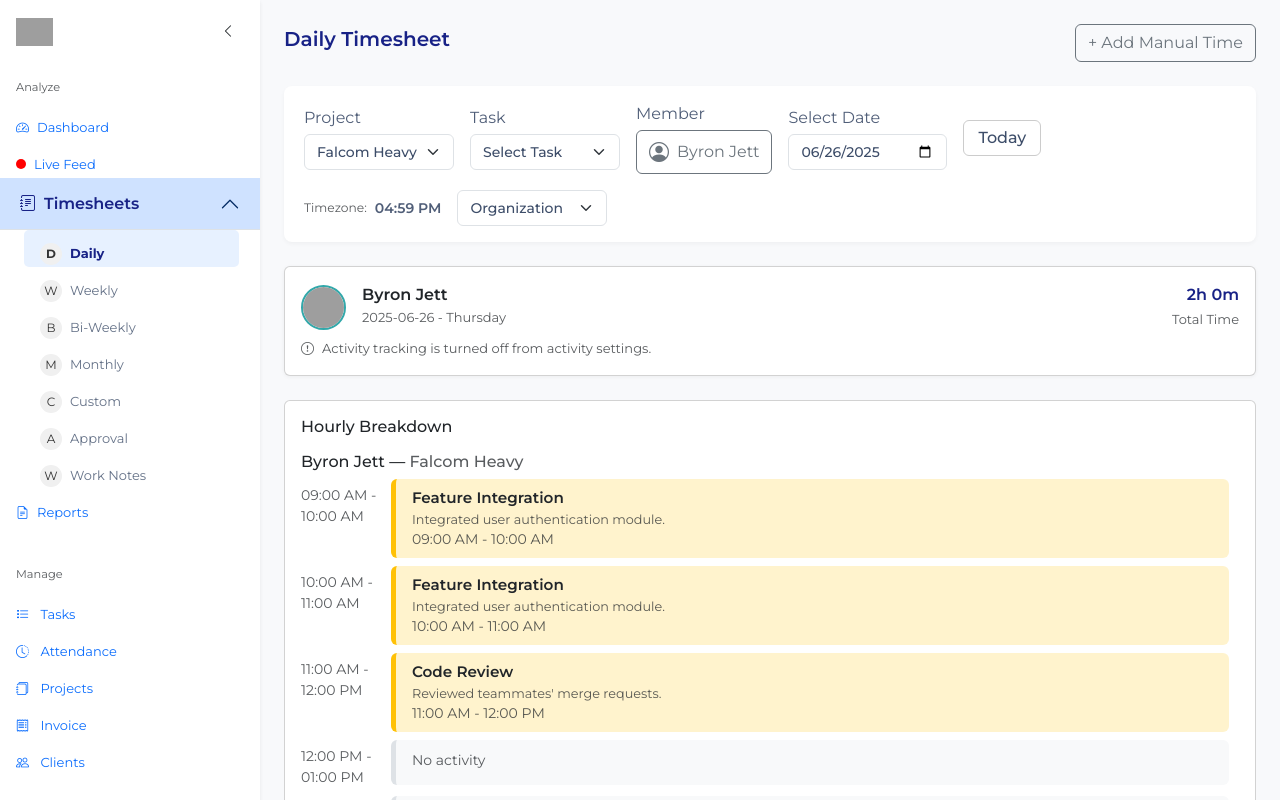
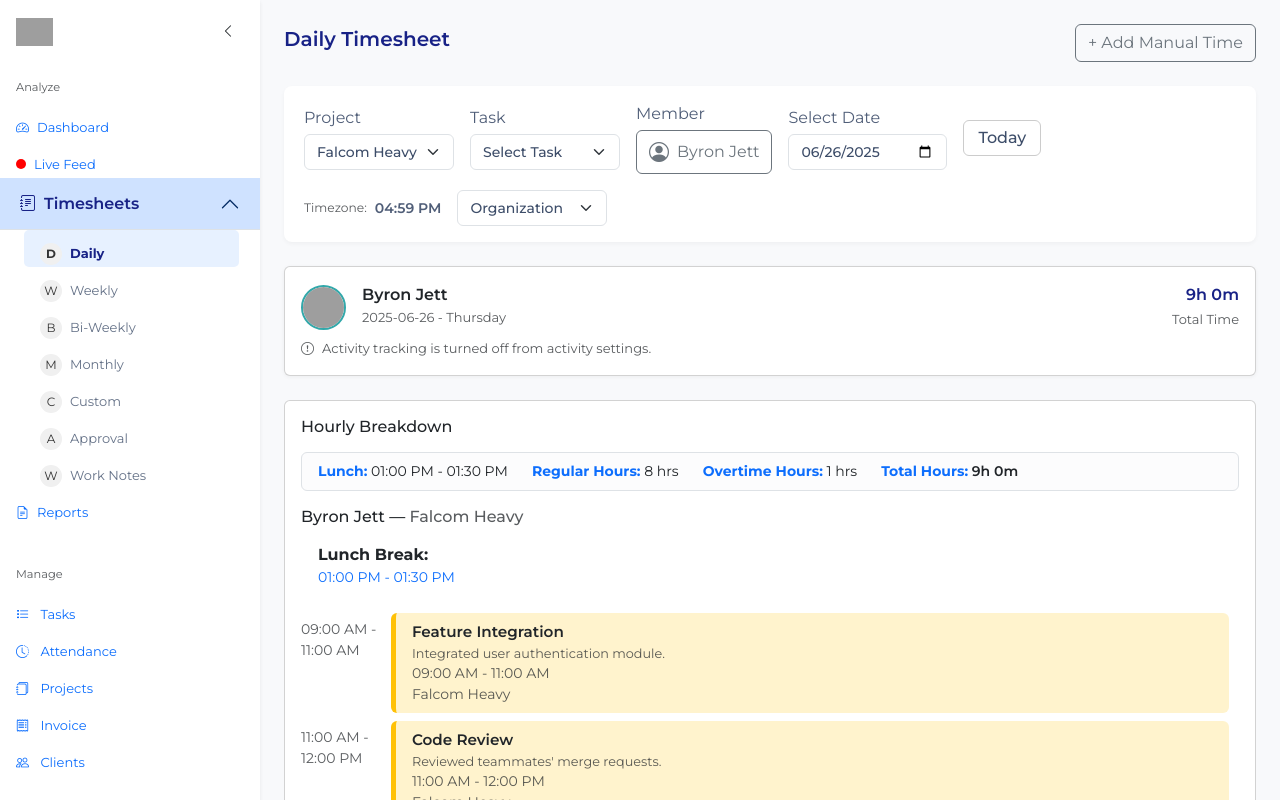
Before and after one commit to BHOGESH4I9/Employee-TimeSheets, a React (Vite) app: page /timesheet/daily in a window 1280 px wide. Shown: the top 800 px of the page. Built offline with nearby package versions, Linux system fonts and the light colour scheme; grey boxes are pictures that could not be loaded.

Commit message:
Added new feactures for the page

```diff
--- a/src/pages/DailyTimesheet/DailyTimesheet.jsx
+++ b/src/pages/DailyTimesheet/DailyTimesheet.jsx
@@ -31,12 +31,6 @@ const DailyTimesheet = ({ collapsed }) => {
         project: proj.project,
       }))
     );
-  };
-
-  const getTaskByValue = (value) => {
-    if (!selectedMember || !value) return null;
-    const [pIdx, tIdx] = value.split('-').map(Number);
-    return selectedMember.projects?.[pIdx]?.tasks?.[tIdx] || null;
   };
 
   return (
@@ -172,10 +166,14 @@ const DailyTimesheet = ({ collapsed }) => {
               <small className="text-muted">{selectedDate} - {new Date(selectedDate).toLocaleDateString('en-US', { weekday: 'long' })}</small>
             </div>
           </div>
+            {selectedMember && (
                 <div className="text-end">
-            <div className="fw-semibold">2h 0m</div>
+                  <div className="fw-semibold">
+                    {Math.floor(selectedMember.totalHours)}h {Math.round((selectedMember.totalHours % 1) * 60)}m
+                  </div>
                   <small className="text-muted">Total Time</small>
                 </div>
+              )}
           </div>
         <div className="text-muted mt-2 small">
           <i className="bi bi-exclamation-circle me-2"></i>
@@ -187,72 +185,184 @@ const DailyTimesheet = ({ collapsed }) => {
         <div className="card p-3">
           <h6 className="mb-3">Hourly Breakdown</h6>
           {selectedMember ? (
-            selectedMember.projects?.map((proj, pIdx) => (
+            <>
+              {/* Member Summary */}
+             <div className="mb-3 px-3 py-2 border rounded bg-light-subtle d-flex flex-wrap gap-4 align-items-center small">
+              <div>
+                <strong className="text-primary">Lunch:</strong>{" "}
+                <span className="text-dark">
+                  {new Date(selectedMember.lunchStart).toLocaleTimeString([], { hour: '2-digit', minute: '2-digit' })} -{" "}
+                  {new Date(selectedMember.lunchEnd).toLocaleTimeString([], { hour: '2-digit', minute: '2-digit' })}
+                </span>
+              </div>
+              <div>
+                <strong className="text-primary">Regular Hours:</strong>{" "}
+                <span className="text-dark">{selectedMember.regularHours} hrs</span>
+              </div>
+              <div>
+                <strong className="text-primary">Overtime Hours:</strong>{" "}
+                <span className="text-dark">{selectedMember.overtimeHours} hrs</span>
+              </div>
+              <div>
+                <strong className="text-primary">Total Hours:</strong>{" "}
+                <span className="fw-semibold">
+                  {Math.floor(selectedMember.totalHours)}h {Math.round((selectedMember.totalHours % 1) * 60)}m
+                </span>
+              </div>
+            </div>
+              {selectedMember.projects?.map((proj, pIdx) => (
                 <div key={pIdx} className="employee-hourly mb-4">
                   <h6 className="mb-2">
                     {selectedMember.name} — <span className="text-muted">{proj.project}</span>
                   </h6>
+
+                  {/* Currently Working On block */}
+                  {(() => {
+                    const currentTime = new Date();
+                    const currentHour = currentTime.getHours() + currentTime.getMinutes() / 60;
+
+                    const currentTask = proj.tasks?.find((task) => (
+                      currentHour >= task.startHour && currentHour < task.endHour
+                    ));
+
+                    if (currentTask) {
+                      const formattedStart = new Date(2025, 0, 1, Math.floor(currentTask.startHour)).toLocaleTimeString([], {
+                        hour: '2-digit', minute: '2-digit'
+                      });
+                      const formattedEnd = new Date(2025, 0, 1, Math.ceil(currentTask.endHour)).toLocaleTimeString([], {
+                        hour: '2-digit', minute: '2-digit'
+                      });
+
+                      return (
+                        <div className="alert alert-current-task py-2 px-3 mb-3">
+                          <strong>Currently Working On:</strong> {currentTask.title} <span className="text-muted">({proj.project})</span>
+                          <div className="small text-muted">
+                            {formattedStart} - {formattedEnd}
+                          </div>
+                        </div>
+                      );
+                    }
+                    return null;
+                  })()}
+
+                  {/* Lunch Break block */}
+                  {selectedMember.lunchStart && selectedMember.lunchEnd && (() => {
+                    const lunchStart = new Date(selectedMember.lunchStart);
+                    const lunchEnd = new Date(selectedMember.lunchEnd);
+
+                    const formattedLunchStart = lunchStart.toLocaleTimeString([], {
+                      hour: '2-digit', minute: '2-digit'
+                    });
+                    const formattedLunchEnd = lunchEnd.toLocaleTimeString([], {
+                      hour: '2-digit', minute: '2-digit'
+                    });
+
+                    return (
+                      <div className="alert alert-lunch py-2 px-3 mb-3">
+                        <strong>Lunch Break:</strong>
+                        <div className="small text-primary">
+                          {formattedLunchStart} - {formattedLunchEnd}
+                        </div>
+                      </div>
+                    );
+                  })()}
+
                   <div className="schedule-grid">
-                  {Array.from({ length: 15 }, (_, i) => {
-                    const hour = 9 + i;
-                    const startHour = new Date(proj.startDate).getHours();
-                    const endHour = new Date(proj.endDate).getHours();
+                    {(() => {
+                      const blocks = [];
+                      const hours = Array.from({ length: 15 }, (_, i) => 9 + i); // 9 AM to 11 PM
+                      let lastTask = null;
+                      let blockStart = null;
 
-                    const isWorked = hour >= startHour && hour < endHour;
+                      const pushBlock = (task, start, end) => {
+                        const formattedStart = new Date(2025, 0, 1, start).toLocaleTimeString([], {
+                          hour: '2-digit', minute: '2-digit'
+                        });
+                        const formattedEnd = new Date(2025, 0, 1, end).toLocaleTimeString([], {
+                          hour: '2-digit', minute: '2-digit'
+                        });
 
+                        if (task || !selectedTaskIndex) {
+                          const isLunchBlock = selectedMember.lunchStart && selectedMember.lunchEnd &&
+                            start >= new Date(selectedMember.lunchStart).getHours() &&
+                            end <= new Date(selectedMember.lunchEnd).getHours();
+
+                          const isCurrentTask = (() => {
+                            const currentTime = new Date();
+                            const currentHour = currentTime.getHours() + currentTime.getMinutes() / 60;
+                            return task && currentHour >= task.startHour && currentHour < task.endHour;
+                          })();
+
+                          blocks.push(
+                            <div key={`${start}-${end}-${task?.title || 'free'}`} className="hour-block d-flex align-items-start mb-2">
+                              <div className="hour-label text-muted" style={{ width: '100px' }}>
+                                {formattedStart} - {formattedEnd}
+                              </div>
+                              <div className={`hour-task rounded w-100 px-3 py-2 ${
+                                isLunchBlock ? 'lunch-block' :
+                                isCurrentTask ? 'highlight-task alert-current-task' :
+                                task ? (
+                                  selectedTaskIndex && `${pIdx}-${proj.tasks.indexOf(task)}` !== selectedTaskIndex
+                                    ? 'worked'
+                                    : 'highlight-task') : 'not-worked'
+                              }`}>
+                                {isLunchBlock ? (
+                                  <>
+                                    <div className="task-title fw-semibold">Lunch Break</div>
+                                    <div className="task-time small text-muted">{formattedStart} - {formattedEnd}</div>
+                                  </>
+                                ) : task ? (
+                                  <>
+                                    <div className="task-title fw-semibold">{task.title}</div>
+                                    <div className="task-desc small text-muted">{task.description}</div>
+                                    <div className="task-time small text-muted">{formattedStart} - {formattedEnd}</div>
+                                    <div className="task-project small text-muted"><i>{proj.project}</i></div>
+                                  </>
+                                ) : (
+                                  !selectedTaskIndex && <small className="text-muted">No activity</small>
+                                )}
+                              </div>
+                            </div>
+                          );
+                        }
+                      };
+
+                      hours.forEach((hour, i) => {
                         const matchedTask = proj.tasks?.find((task, tIdx) => {
                           const taskValue = `${pIdx}-${tIdx}`;
                           return (
                             hour >= Math.floor(task.startHour) &&
                             hour < Math.ceil(task.endHour) &&
-                        (selectedTaskIndex === null || selectedTaskIndex === taskValue)
+                            (!selectedTaskIndex || selectedTaskIndex === taskValue)
                           );
                         });
 
-                    const formattedHour = new Date(2025, 0, 1, hour).toLocaleTimeString([], {
-                      hour: '2-digit', minute: '2-digit'
-                    });
-                    const formattedNext = new Date(2025, 0, 1, hour + 1).toLocaleTimeString([], {
-                      hour: '2-digit', minute: '2-digit'
+                        const isSameAsLast =
+                          lastTask && matchedTask &&
+                          matchedTask.title === lastTask.title &&
+                          matchedTask.description === lastTask.description;
+
+                        if (isSameAsLast) {
+                          // Continue same block
+                        } else {
+                          if (blockStart !== null) {
+                            pushBlock(lastTask, blockStart, hour);
+                          }
+                          blockStart = hour;
+                          lastTask = matchedTask || null;
+                        }
+
+                        if (i === hours.length - 1) {
+                          pushBlock(matchedTask || null, blockStart, hour + 1);
+                        }
                       });
 
-                    return (
-                      <div key={hour + pIdx * 100} className="hour-block d-flex align-items-start mb-2">
-                        <div className="hour-label text-muted" style={{ width: '100px' }}>
-                          {formattedHour} - {formattedNext}
-                        </div>
-                        <div
-                          className={`hour-task rounded w-100 px-3 py-2 ${
-                            matchedTask
-                              ? 'highlight-task'
-                              : isWorked
-                              ? 'worked'
-                              : 'not-worked'
-                          }`}
-                        >
-                          {matchedTask ? (
-                            <>
-                              <div className="task-title fw-semibold">{matchedTask.title}</div>
-                              <div className="task-desc small text-muted">{matchedTask.description}</div>
-                              <div className="task-time small text-muted">
-                                {formattedHour} - {formattedNext}
-                              </div>
-                            </>
-                          ) : isWorked ? (
-                            <>
-                              <div className="fw-semibold">{proj.project}</div>
-                              <small className="text-muted">Working</small>
-                            </>
-                          ) : (
-                            <small className="text-muted">No activity</small>
-                          )}
+                      return blocks;
+                    })()}
                   </div>
                 </div>
-                    );
-                  })}
-                </div>
-              </div>
-            ))
+              ))}
+            </>
           ) : (
             <p className="text-muted">Please select a member to view their hourly breakdown.</p>
           )}
```
Lines whose indentation alone changed are shown as unchanged.
